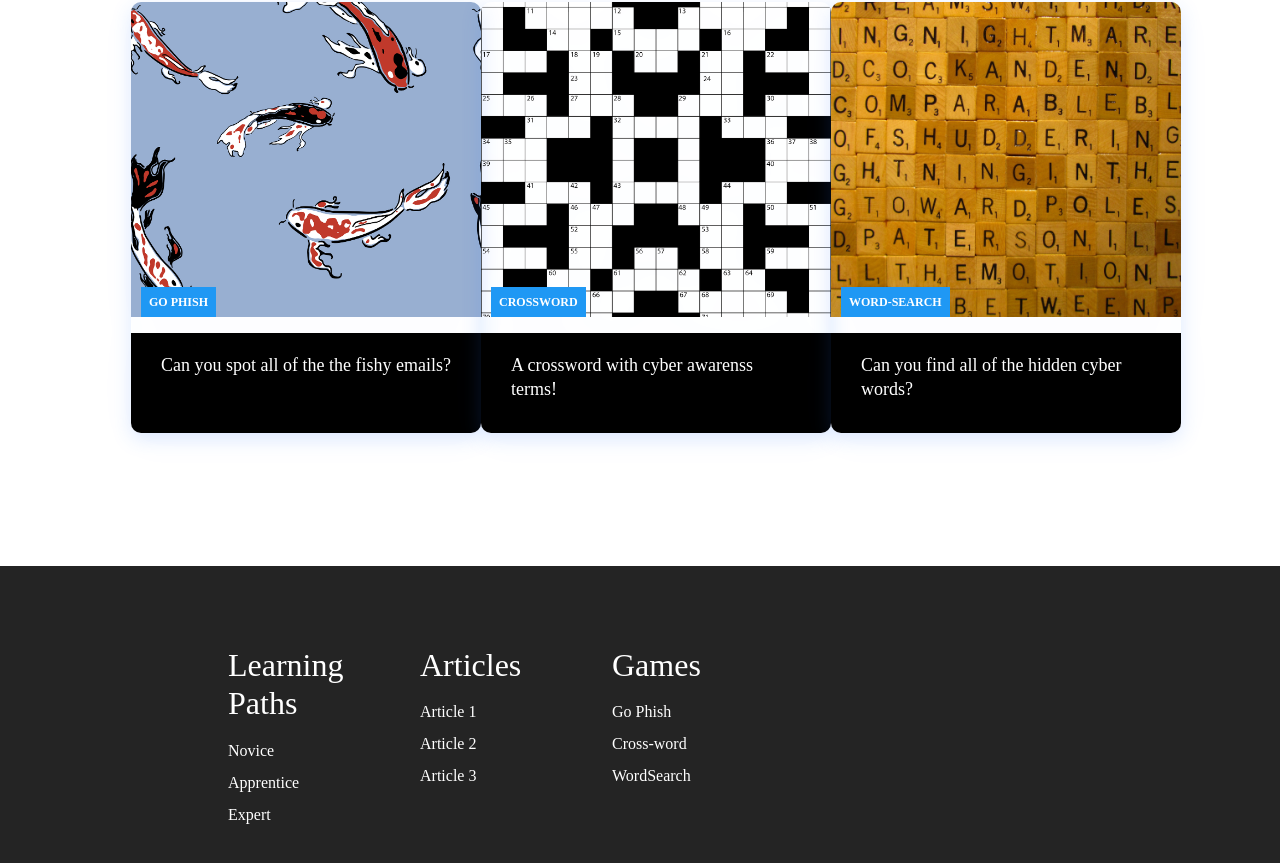
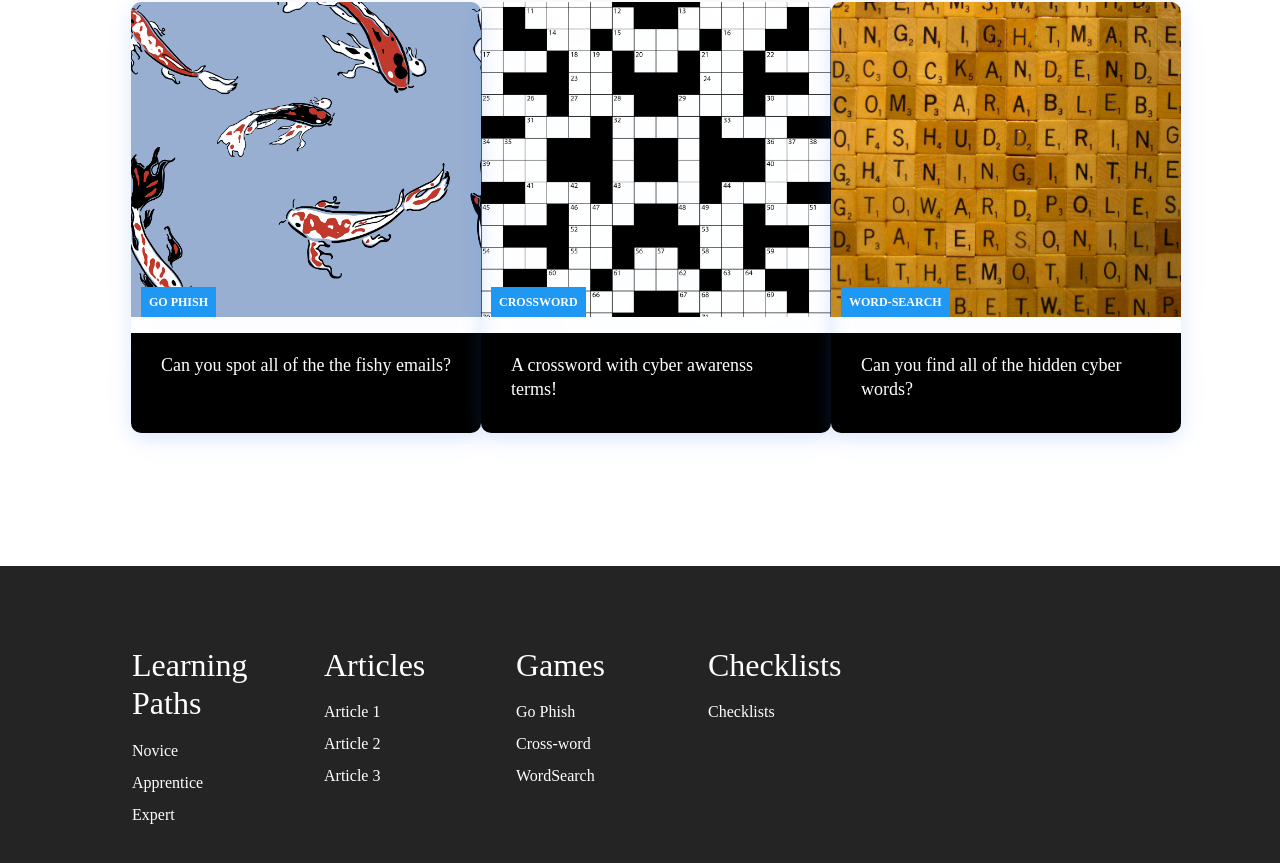
Before and after one commit to cyberGuardianSeniorDesign/cyber-guardian-frontend, a React (Create React App) app: page / in a window 1280 px wide. Shown: the part 2260-3123 px from the top of the page. Built offline with nearby package versions, Linux system fonts and the light colour scheme; no server answers.

Commit message:
added checklists page to footer

```diff
--- a/src/components/Footer.js
+++ b/src/components/Footer.js
@@ -32,6 +32,13 @@ function Footer() {
                     <Link to='/wordsearchpage'>WordSearch</Link>
                 </div>
             </div>
+
+            <div className="footer-link-wrapper">
+                <div class="footer-link-items">
+                    <h2>Checklists</h2>
+                    <Link to='/checklists'>Checklists</Link>
+                </div>
+            </div>
         </div>
 
     </div>
--- a/src/components/pages/Articles.jsx
+++ b/src/components/pages/Articles.jsx
@@ -28,7 +28,7 @@ function Articles(){
                     <ul className='cards__items'>
                         {articles.map(article => {
                             return <CardItem
-                            src='images/img-1.jpg'
+                            src='images/img-3.jpg'
                             text={article.description}
                             label={article.level}
                             path={'/articles/' + article._id}
```
